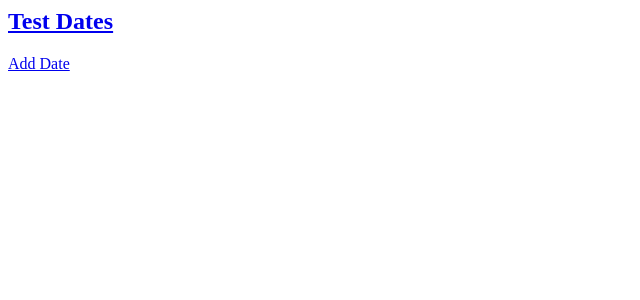
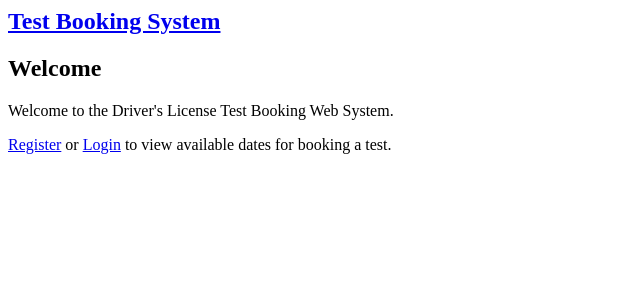
Before and after one commit to Ed1ezac/drivers-test-booking, a Django app: page / in a window 1280 px wide. Shown: the top 300 px of the page, without its empty margins (0-640 px from the left). Run offline with Django 3.2, Linux system fonts and the light colour scheme; data that the repository does not hold is empty.

Commit message:
adds login and logout functionality

```diff
--- a/bookings_project/settings.py
+++ b/bookings_project/settings.py
@@ -31,7 +31,8 @@ DEBUG = True
 
 ALLOWED_HOSTS = []
 
-
+LOGIN_REDIRECT_URL = 'dates'
+LOGOUT_REDIRECT_URL = 'home'
 # Application definition
 
 INSTALLED_APPS = [
@@ -107,7 +108,6 @@ AUTH_PASSWORD_VALIDATORS = [
     },
 ]
 
-
 # Internationalization
 # https://docs.djangoproject.com/en/3.2/topics/i18n/
 
--- a/bookings_project/urls.py
+++ b/bookings_project/urls.py
@@ -18,6 +18,7 @@ from django.urls import path, include
 
 urlpatterns = [
     path('admin/', admin.site.urls),
+    path('accounts/', include('django.contrib.auth.urls')),
     path('', include('officer.urls')),
     path('', include('test_dates.urls')),
     path('', include('administrator.urls')),
--- a/templates/base.html
+++ b/templates/base.html
@@ -4,8 +4,14 @@
     </head>
     <body>
         <header>
-            <h2><a href="{% url 'dates' %}">Test Dates</a></h2>
+            <h2><a href="{% url 'dates' %}">Test Booking System</a></h2>
         </header>
+        <div>
+            {% if user.is_authenticated %}
+                <h3>Hello {{ user.username }}!</h3>
+                <p><a href="{% url 'logout' %}">Log out</a></p>
+            {% endif %}
+        </div>
         <section>
             {% block content %}
 
--- a/templates/delete_date.html
+++ b/templates/delete_date.html
@@ -4,7 +4,7 @@
 
 <h1>Delete Test Date</h1>
     <form action="" method="post">{% csrf_token %}
-    <p>Are you sure you want to delete "{{ date.location }}"?</p>
+    <p>Are you sure you want to delete this test schedule{{ date }}?</p>
     <input type="submit" value="Confirm" />
 </form>
 
--- /dev/null
+++ b/templates/home.html
@@ -0,0 +1,10 @@
+{% extends 'base.html' %}
+
+{% block content %}
+    <h2>Welcome</h2>
+    <div>
+        <p>Welcome to the Driver's License Test Booking Web System.</p>
+        <p><span><a href="accounts/register">Register</a></span> or <span><a href="{% url 'login' %}">Login</a></span> to view available dates for booking a test.</p>
+    </div>
+
+{% endblock content %}
--- a/templates/update_date.html
+++ b/templates/update_date.html
@@ -6,7 +6,7 @@
 
 <form method="post">{% csrf_token %}
     {{ form.as_p }}
-    <input type="submit" value="Update" />
+    <input type="submit" value="Update"/>
 </form>
 
 {% endblock content %}
--- a/test_dates/urls.py
+++ b/test_dates/urls.py
@@ -1,7 +1,8 @@
 from django.urls import path
 
-from .views import DatesListView
+from .views import DatesListView, WelcomePage
 
 urlpatterns = [
-    path('', DatesListView.as_view(), name='dates'),
+    path('', WelcomePage.as_view(), name='home'),
+    path('dates', DatesListView.as_view(), name='dates'),
 ]
--- a/test_dates/views.py
+++ b/test_dates/views.py
@@ -1,7 +1,10 @@
 from django.shortcuts import render
-from django.views.generic import ListView
+from django.views.generic import ListView, TemplateView
 from .models import TestDate
 
 class DatesListView(ListView):
     model = TestDate
     template_name = 'dates.html'
+
+class WelcomePage(TemplateView):
+    template_name = 'home.html'
```
Also changed, not shown: templates/registration/login.html (added, +10 -0 lines).
